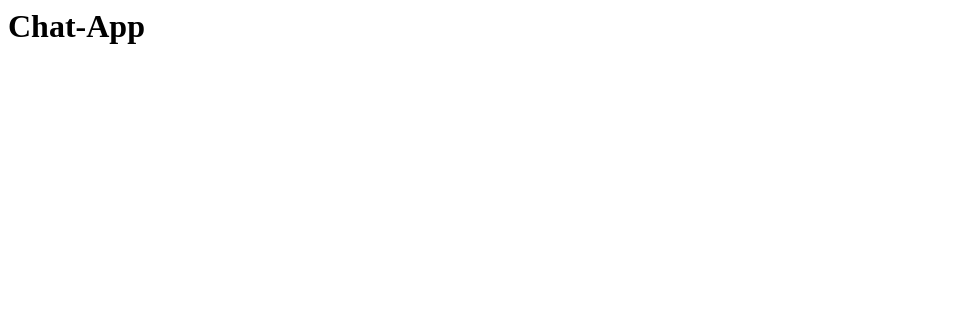
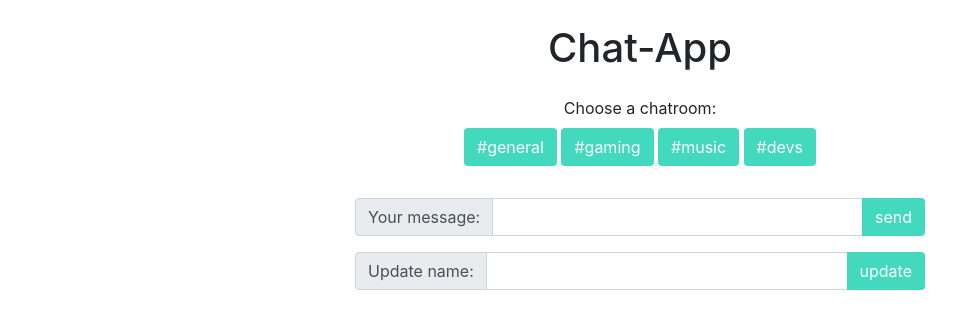
Before and after one commit to theoverse/chat-app, a plain HTML site: page index.html in a window 1280 px wide. Shown: the whole page, without its empty margins (0-979 px from the left). Drawn offline with nearby package versions, Linux system fonts and the light colour scheme.

Commit message:
added html template and css styles

```diff
--- a/index.html
+++ b/index.html
@@ -3,10 +3,57 @@
     <meta charset="UTF-8">
     <meta http-equiv="X-UA-Compatible" content="IE=edge">
     <meta name="viewport" content="width=device-width, initial-scale=1.0">
+    <link rel="stylesheet" href="https://cdn.jsdelivr.net/npm/bootstrap@4.6.1/dist/css/bootstrap.min.css" integrity="sha384-zCbKRCUGaJDkqS1kPbPd7TveP5iyJE0EjAuZQTgFLD2ylzuqKfdKlfG/eSrtxUkn" crossorigin="anonymous">
+    <link rel="stylesheet" href="styles.css">
     <title>Chat-App</title>
 </head>
 <body>
-    <h1>Chat-App</h1>
+    <!-- container & title -->
+    <div class="container my-4">
+        <h1 class="my-4 text-center">Chat-App</h1>
+
+        <!-- buttons for chatroom -->
+        <div class="chat-rooms mb-3 text-center">
+            <div class="my-2">Choose a chatroom:</div>
+            <button class="btn" id="general">#general</button>
+            <button class="btn" id="gaming">#gaming</button>
+            <button class="btn" id="music">#music</button>
+            <button class="btn" id="devs">#devs</button>
+        </div>
+
+        <!-- chat list / window -->
+        <div class="chat-window">
+            <ul class="chat-list list-group"></ul>
+        </div>
+
+        <!-- new chat form -->
+        <form class="new-chat my-3">
+            <div class="input-group">
+                <div class="input-group-prepend">
+                    <div class="input-group-text">Your message:</div>
+                </div>
+                <input type="text" id="message" class="form-control" required>
+                <div class="input-group-append">
+                    <input type="submit" class="btn" value="send">
+                </div>
+            </div>
+        </form>
+
+        <!-- update name form -->
+        <form class="new-name my-3">
+            <div class="input-group">
+                <div class="input-group-prepend">
+                    <div class="input-group-text">Update name:</div>
+                </div>
+                <input type="text" id="name" class="form-control" required>
+                <div class="input-group-append">
+                    <input type="submit" class="btn" value="update">
+                </div>
+            </div>
+            <div class="update-msg"></div>
+        </form>
+
+    </div>
 
     <script src="scripts/chat.js"></script>
     <script src="scripts/ui.js"></script>
--- a/styles.css
+++ b/styles.css
@@ -0,0 +1,12 @@
+.container {
+    max-width: 600px;
+}
+.btn {
+    background: #43d9be;
+    color: white;
+    outline: none !important;
+    box-shadow: none !important;
+}
+.btn:focus {
+    outline: none !important
+}
```
